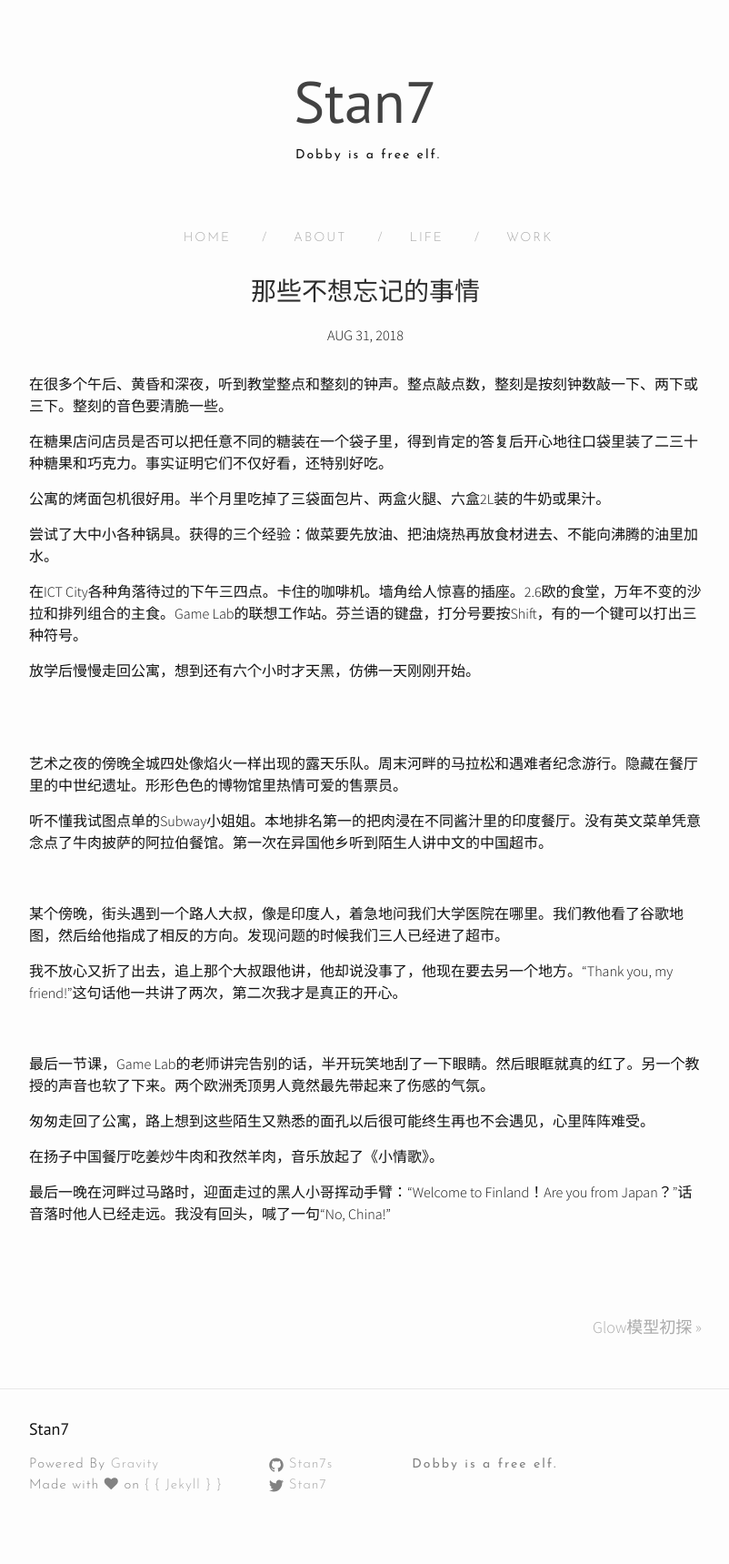
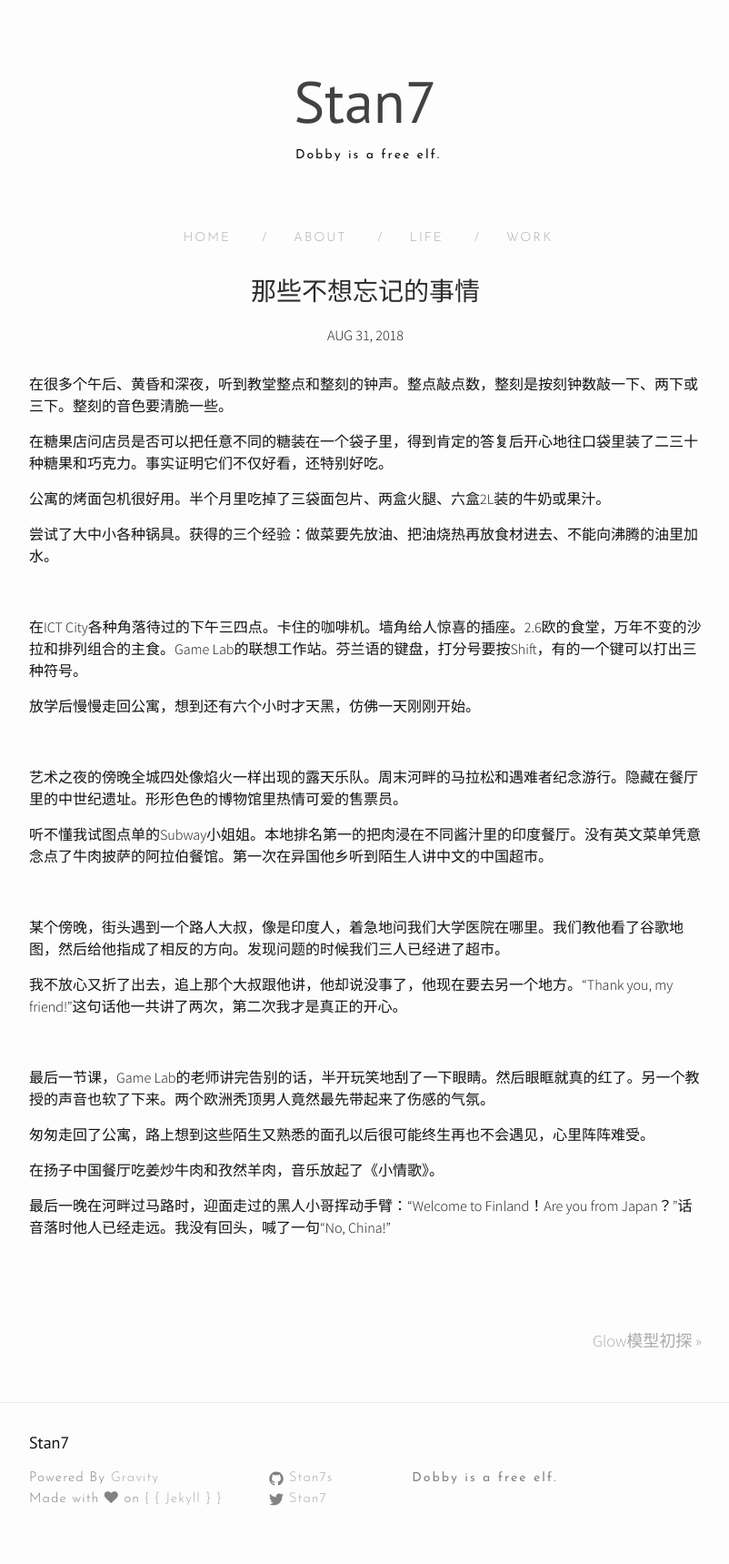
Before and after one commit to Stan7s/stan7s.github.io, a Jekyll site: the page built from _posts/2018-08-31-001.markdown, in a window 1280 px wide. Shown: the whole page at 91% size, without its empty margins (238-1040 px from the left). Built offline with Jekyll 4.4.1, drawn with Linux system fonts in a browser that asks for light colours; nearby versions of some CDN libraries.

Commit message:
Update 2018-08-31-001.markdown

```diff
--- a/_posts/2018-08-31-001.markdown
+++ b/_posts/2018-08-31-001.markdown
@@ -15,11 +15,12 @@ author: "Stan7"
 
 尝试了大中小各种锅具。获得的三个经验：做菜要先放油、把油烧热再放食材进去、不能向沸腾的油里加水。
 
+<br/>
+
 在ICT City各种角落待过的下午三四点。卡住的咖啡机。墙角给人惊喜的插座。2.6欧的食堂，万年不变的沙拉和排列组合的主食。Game Lab的联想工作站。芬兰语的键盘，打分号要按Shift，有的一个键可以打出三种符号。
 
 放学后慢慢走回公寓，想到还有六个小时才天黑，仿佛一天刚刚开始。
 
-<br/>
 <br/>
 
 艺术之夜的傍晚全城四处像焰火一样出现的露天乐队。周末河畔的马拉松和遇难者纪念游行。隐藏在餐厅里的中世纪遗址。形形色色的博物馆里热情可爱的售票员。
```
